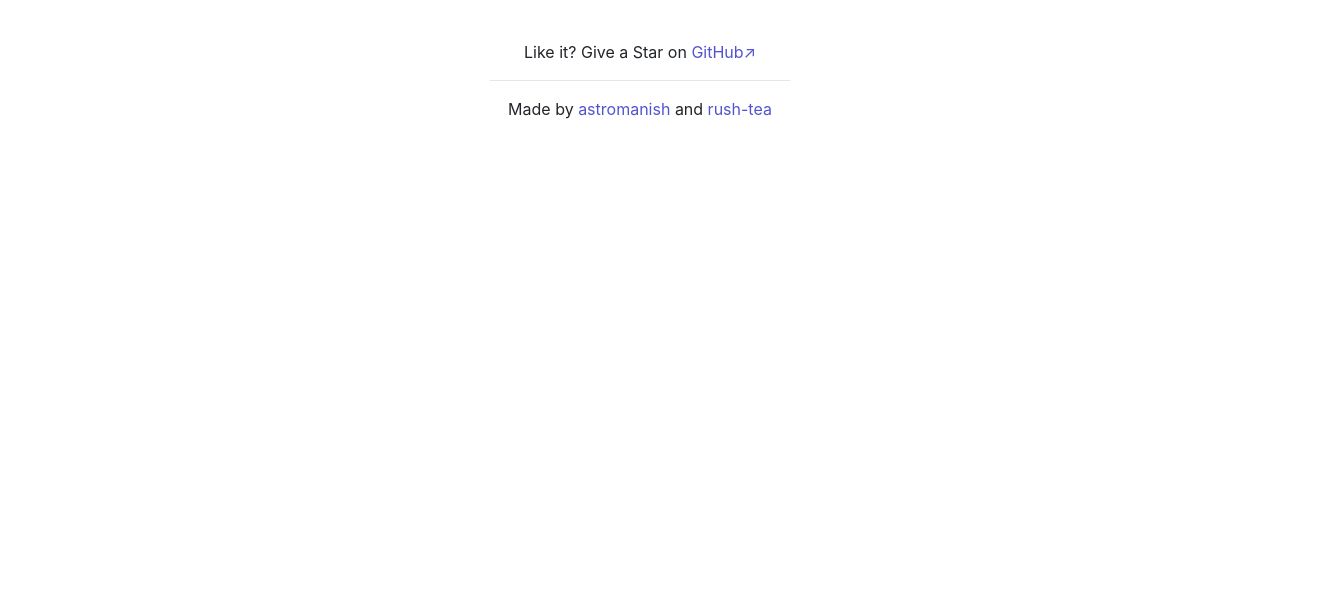
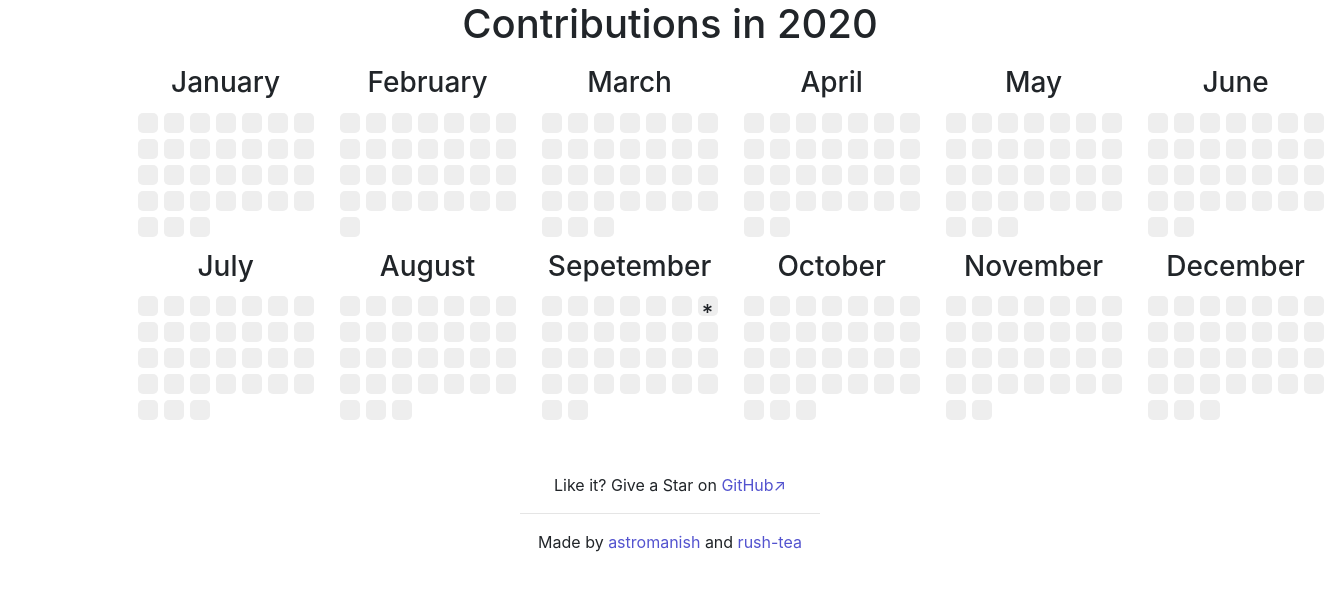
Before and after one commit to rush-tea/git-stats, a React (Create React App) app: page /1/1 in a window 1280 px wide. Shown: the top 590 px of the page, 1337 px wide, since content can reach past the window. Built offline with nearby package versions, Linux system fonts and the light colour scheme; no server answers.

Commit message:
contribution in 2020 feature added to moreRepoDetails Component

```diff
--- a/src/App.js
+++ b/src/App.js
@@ -3,6 +3,8 @@ import { BrowserRouter, Route, Switch } from 'react-router-dom';
 import Search from './components/SearchPage/SearchPage';
 import Footer from './components/SearchPage/SearchPageFooter';
 import Profile from './components/profile';
+
+import MoreRepoDetails from './components/MoreRepoDetails';
 
 
 function App() {
@@ -12,6 +14,7 @@ function App() {
         <Switch>
           <Route exact path="/" component={Search} />
           <Route exact path="/:profile_id" component={Profile} />
+          <Route exact path="/:profile_id/:repo_name" component={MoreRepoDetails} />
         </Switch>
         <Footer />
       </div>
--- /dev/null
+++ b/src/components/Css/commit.css
@@ -0,0 +1,10 @@
+.commit{
+    border: 0px solid #333;
+    width: 20px;
+    height : 20px;
+    border-radius: 5px;
+    margin : 3px;
+    font-size: 22px;
+    text-align: center;
+    font-weight: 530;
+}
--- /dev/null
+++ b/src/components/Css/commitList.css
@@ -0,0 +1,23 @@
+.commit-list-whole{
+    display: flex;
+    flex-direction: column;
+    width: 90%;
+    margin:0 auto;
+
+}
+.commit-list{
+    display: grid;
+    grid-template-rows: repeat(2,1fr);
+    grid-template-columns: repeat(6,1fr);
+    margin-top: 10px;
+}
+.heading{
+    text-align: center;
+}
+
+@media (max-width:600px){
+    .commit-list{
+        grid-template-rows: repeat(6,1fr);
+        grid-template-columns: repeat(2,1fr);
+    }
+}
--- /dev/null
+++ b/src/components/Css/commitMonthList.css
@@ -0,0 +1,15 @@
+
+.commit-month-list-whole{
+    display: flex;
+}
+
+.month-heading{
+    text-align: center;
+}
+
+.commit-month-list{
+    display: grid;
+    grid-template-rows: repeat(5,1fr);
+    grid-template-columns: repeat(7,1fr);
+    margin: 10px;
+}
--- a/src/components/MoreRepoDetails.js
+++ b/src/components/MoreRepoDetails.js
@@ -1,11 +1,11 @@
 import React from 'react'
+import CommitList from './commitList'
 
 
 const MoreRepoDetails = (props) => {
     console.log(props);
     return (
-
-        <div>Hello</div>
+        < CommitList data={props} />
     );
 }
 
--- a/src/components/Repositories.js
+++ b/src/components/Repositories.js
@@ -22,7 +22,11 @@ function Repositories(props) {
         console.log(res);
         return (
             <>
-                <Link to={`/${props.userName}/${res.name}`} className="repo-name">{res.name}</Link>
+                <Link to={
+                    {
+                        pathname: `/${props.userName}/${res.name}`,
+                    }
+                } className="repo-name">{res.name}</Link>
                 <a href={res.html_url} className="repo-more">View on GitHub<i className="fa fa-github-alt" aria-hidden="true"></i></a>
                 <div className="repo-desc">{res.description}</div>
                 <div className="repo-forks">Forks: {res.forks}</div>
--- /dev/null
+++ b/src/components/commit.js
@@ -0,0 +1,25 @@
+import React from 'react'
+import './Css/commit.css'
+
+const Commit = (props) => {
+
+    const today = new Date();
+    let isToday = false;
+    if (props.dydata.date == today.getDate() && props.dydata.month == today.getMonth()) {
+        isToday = true;
+    }
+
+    const satile1 = {
+        backgroundColor: `rgba(0, 255, 0,${(props.dydata.commit) / 5})`,
+    }
+    const satile2 = {
+        backgroundColor: "#eee"
+    }
+    return (
+        <div style={props.dydata.commit ? satile1 : satile2} className="commit">
+            {isToday ? '*' : ''}
+        </div>
+    );
+}
+
+export default Commit;
--- /dev/null
+++ b/src/components/commitList.js
@@ -0,0 +1,117 @@
+import React, { useEffect, useState } from 'react';
+import './Css/commitList.css'
+import axios from 'axios';
+import CommitMonthList from './commitMonthList';
+
+const CommitList = (props) => {
+    const [commitdata, setCommitData] = useState([]);
+    useEffect(() => {
+        axios.get(`https://api.github.com/repos/${props.data.match.params.profile_id}/${props.data.match.params.repo_name}/commits?per_page=100`, {
+            headers: {
+                authorization: `token ${process.env.REACT_APP_API_KEY}`
+            }
+        })
+            .then(res => {
+                setCommitData(() => {
+                    return res.data.map((d) => {
+                        const c_date = new Date(d.commit.committer.date);
+                        return {
+                            month: c_date.getMonth(),
+                            date: c_date.getDate(),
+                            year: c_date.getFullYear()
+                        };
+                    })
+                })
+            })
+            .catch(err => console.log(err));
+    }, [])
+
+    const s_date = new Date(2020, 0, 1);
+    const e_date = new Date(2020, 11, 31);
+    const d_array = [];
+
+    for (let i = s_date.valueOf(); i <= e_date.valueOf(); i += 86400000) {
+        const c_date = new Date(i);
+        d_array.push({
+            id: c_date.valueOf(),
+            month: c_date.getMonth(),
+            date: c_date.getDate(),
+            commit: 0
+        });
+    }
+
+
+    const l1 = d_array.length;
+    const l2 = commitdata.length;
+    for (let j = 0; j < l2; j++) {
+        const c_data = commitdata[j];
+        for (let k = 0; k < l1; k++) {
+            const c_d_array = d_array[k];
+            if (c_data.year === 2020) {
+                if (c_data.date === c_d_array.date && c_d_array.month === c_data.month) {
+                    c_d_array.commit += 1;
+
+                }
+            }
+
+        }
+    }
+    const DayData0 = d_array.filter((daydata) => {
+        return daydata.month === 0;
+    })
+    const DayData1 = d_array.filter((daydata) => {
+        return daydata.month === 1;
+    })
+    const DayData2 = d_array.filter((daydata) => {
+        return daydata.month === 2;
+    })
+    const DayData3 = d_array.filter((daydata) => {
+        return daydata.month === 3;
+    })
+    const DayData4 = d_array.filter((daydata) => {
+        return daydata.month === 4;
+    })
+    const DayData5 = d_array.filter((daydata) => {
+        return daydata.month === 5;
+    })
+    const DayData6 = d_array.filter((daydata) => {
+        return daydata.month === 6;
+    })
+    const DayData7 = d_array.filter((daydata) => {
+        return daydata.month === 7;
+    })
+    const DayData8 = d_array.filter((daydata) => {
+        return daydata.month === 8;
+    })
+    const DayData9 = d_array.filter((daydata) => {
+        return daydata.month === 9;
+    })
+    const DayData10 = d_array.filter((daydata) => {
+        return daydata.month === 10;
+    })
+    const DayData11 = d_array.filter((daydata) => {
+        return daydata.month === 11;
+    })
+    return (
+        <div className="commit-list-whole">
+            <h1 className="heading">Contributions in 2020</h1>
+            <div className="commit-list">
+                {<CommitMonthList key={0} daydata={DayData0} />}
+                {<CommitMonthList key={1} daydata={DayData1} />}
+                {<CommitMonthList key={2} daydata={DayData2} />}
+                {<CommitMonthList key={3} daydata={DayData3} />}
+                {<CommitMonthList key={4} daydata={DayData4} />}
+                {<CommitMonthList key={5} daydata={DayData5} />}
+                {<CommitMonthList key={6} daydata={DayData6} />}
+                {<CommitMonthList key={7} daydata={DayData7} />}
+                {<CommitMonthList key={8} daydata={DayData8} />}
+                {<CommitMonthList key={9} daydata={DayData9} />}
+                {<CommitMonthList key={10} daydata={DayData10} />}
+                {<CommitMonthList key={11} daydata={DayData11} />}
+            </div>
+        </div>
+
+    );
+}
+
+export default CommitList;
--- /dev/null
+++ b/src/components/commitMonthList.js
@@ -0,0 +1,22 @@
+import React from 'react';
+import Commit from './commit'
+import './Css/commitMonthList.css'
+
+const CommitMonthList = (props) => {
+
+    const month = ["January", "February", "March", "April", "May", "June", "July", "August", "Sepetember", "October", "November", "December"];
+
+    const CommitData = props.daydata.map((commitdata) => {
+        return <Commit key={commitdata.id} dydata={commitdata} />
+    })
+    return (
+        <div className="commit-list-month-whole">
+            <h3 className="month-heading">{month[props.daydata[0].month]}</h3>
+            <div className="commit-month-list">
+                {CommitData}
+            </div>
+        </div>
+    );
+}
+
+export default CommitMonthList;
```
